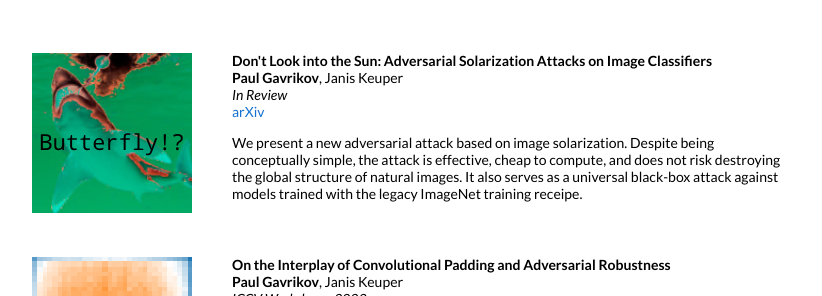
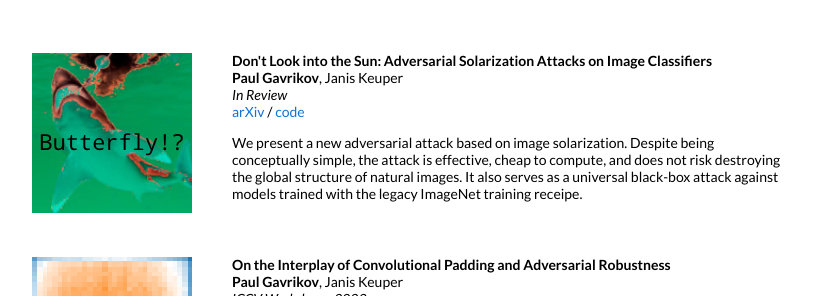
Before and after one commit to paulgavrikov/paulgavrikov.github.io, a Jekyll site: the page built from _posts/2018-05-15-intro.markdown, in a window 1280 px wide and 900 px high, scrolled down 638 px. Shown: the part 157-453 px from the top of the window, without its empty margins (228-1050 px from the left). Built offline with Jekyll 4.4.1, drawn with Linux system fonts in a browser that asks for light colours.

Commit message:
adding code for advsol

```diff
--- a/_data/publications.yml
+++ b/_data/publications.yml
@@ -4,7 +4,7 @@
   time: 2023
   short: "We present a new adversarial attack based on image solarization. Despite being conceptually simple, the attack is effective, cheap to compute, and does not risk destroying the global structure of natural images. It also serves as a universal black-box attack against models trained with the legacy ImageNet training receipe."
   conference: "In Review"
-  details: <a href="http://arxiv.org/abs/2308.12661">arXiv</a>
+  details: <a href="http://arxiv.org/abs/2308.12661">arXiv</a> / <a href="https://github.com/paulgavrikov/adversarial_solarization">code</a>
   image: images/small/tn_advsol.png
 - publication:
   title: "On the Interplay of Convolutional Padding and Adversarial Robustness"
```
